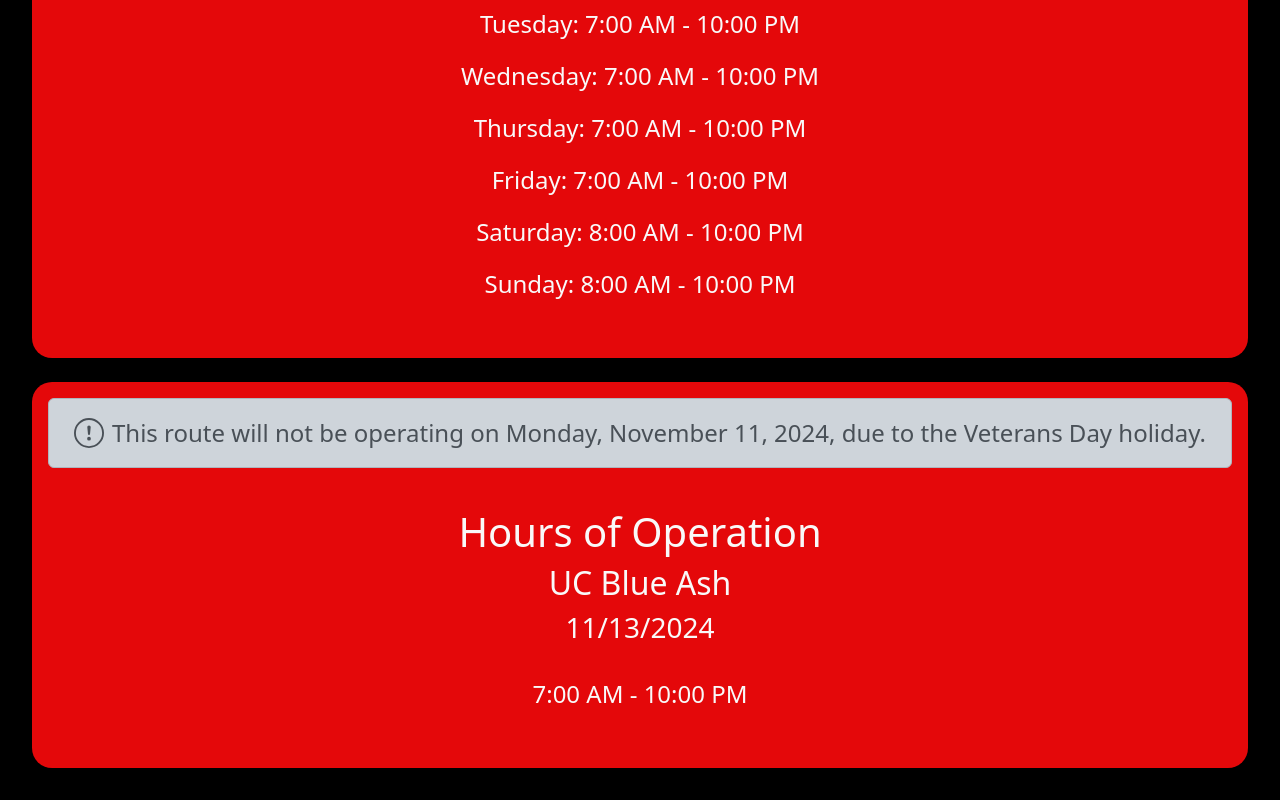
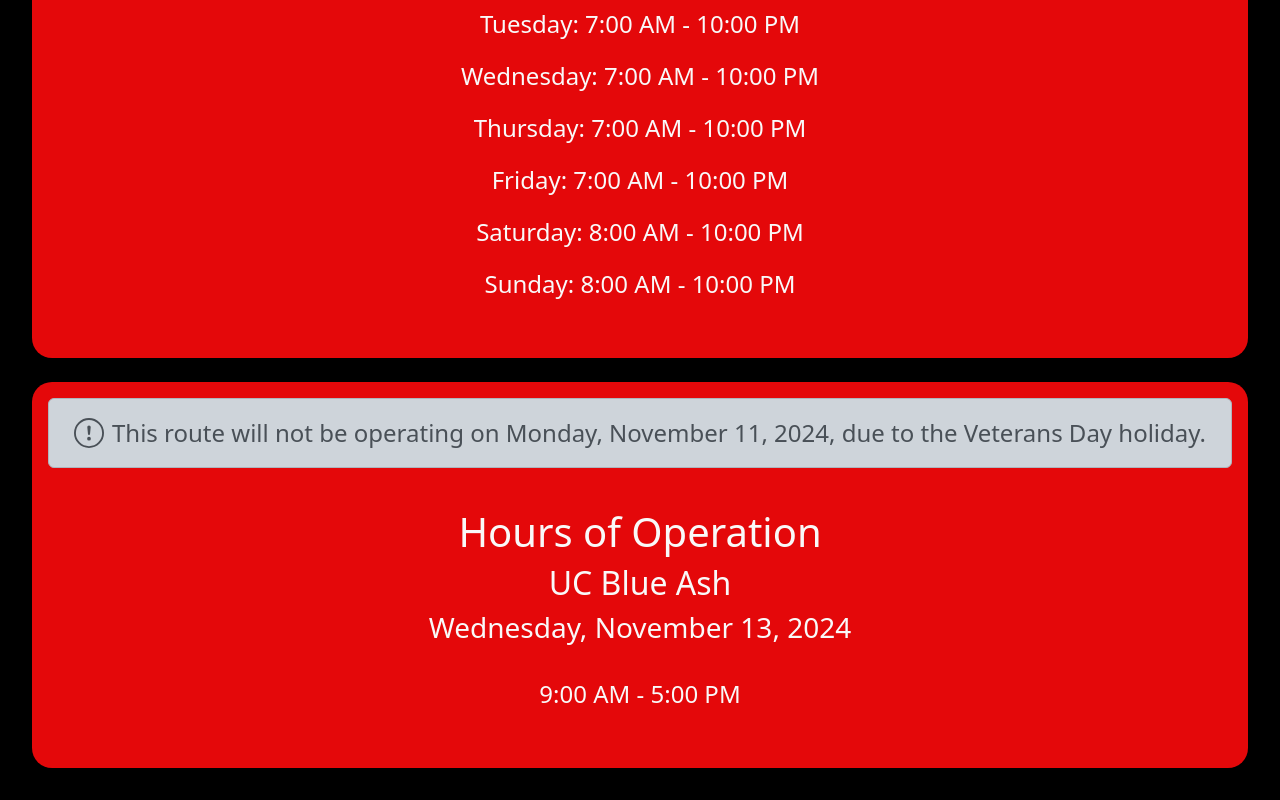
Before and after one commit to PipoAT/UI-Proj3, a Svelte app: page / in a window 1280 px wide. Shown: the part 330-1130 px from the top of the page. Built offline with nearby package versions, Linux system fonts and the light colour scheme.

Commit message:
Adjusted backend to obtain and display long form of date; return current day of the week and hours based on day of week

```diff
--- a/src/App.svelte
+++ b/src/App.svelte
@@ -2,7 +2,7 @@
   import svelteLogo from './assets/svelte.svg'
   import viteLogo from '/vite.svg'
   import Counter from './lib/Counter.svelte'
-  export let currentDateOnly, currentRoute
+  export let currentDateOnly, currentRoute, currentDayOfWeek, currentHours
 </script>
 
 <main>
@@ -39,9 +39,9 @@
     <br>
     <h1>Hours of Operation</h1>
     <h2>{currentRoute}</h2>
-    <h3>{currentDateOnly}</h3>
+    <h3>{currentDayOfWeek}, {currentDateOnly}</h3>
     <br>
-    <p>7:00 AM - 10:00 PM</p>
+    <p>{currentHours}</p>
     <br>
   </div>
 </main>
--- a/src/main.js
+++ b/src/main.js
@@ -3,7 +3,20 @@
 import App from './App.svelte'
 
 let currentDate = new Date();
-let currentDateOnly = currentDate.toLocaleDateString();
+let currentDateOnly = currentDate.toLocaleDateString('en-US', { year: 'numeric', month: 'long', day: 'numeric' });
+let currentDayOfWeek = currentDate.toLocaleString('en-US', { weekday: 'long' });
+
+let testData = {
+  "Monday": ["9:00 AM - 5:00 PM"],
+  "Tuesday": ["9:00 AM - 5:00 PM"],
+  "Wednesday": ["9:00 AM - 5:00 PM"],
+  "Thursday": ["9:00 AM - 5:00 PM"],
+  "Friday": ["8:00 AM - 5:00 PM"],
+  "Saturday": ["8:00 AM - 4:00 PM"],
+  "Sunday": ["Closed"]
+};
+
+let currentHours = testData[currentDayOfWeek] || ["Closed"];
 
 let currentRoute = "UC Blue Ash"
 
@@ -12,6 +25,8 @@
   target: document.getElementById('app'),
   props: {
     currentDateOnly,
+    currentDayOfWeek,
+    currentHours,
     currentRoute
   }
 })
```
